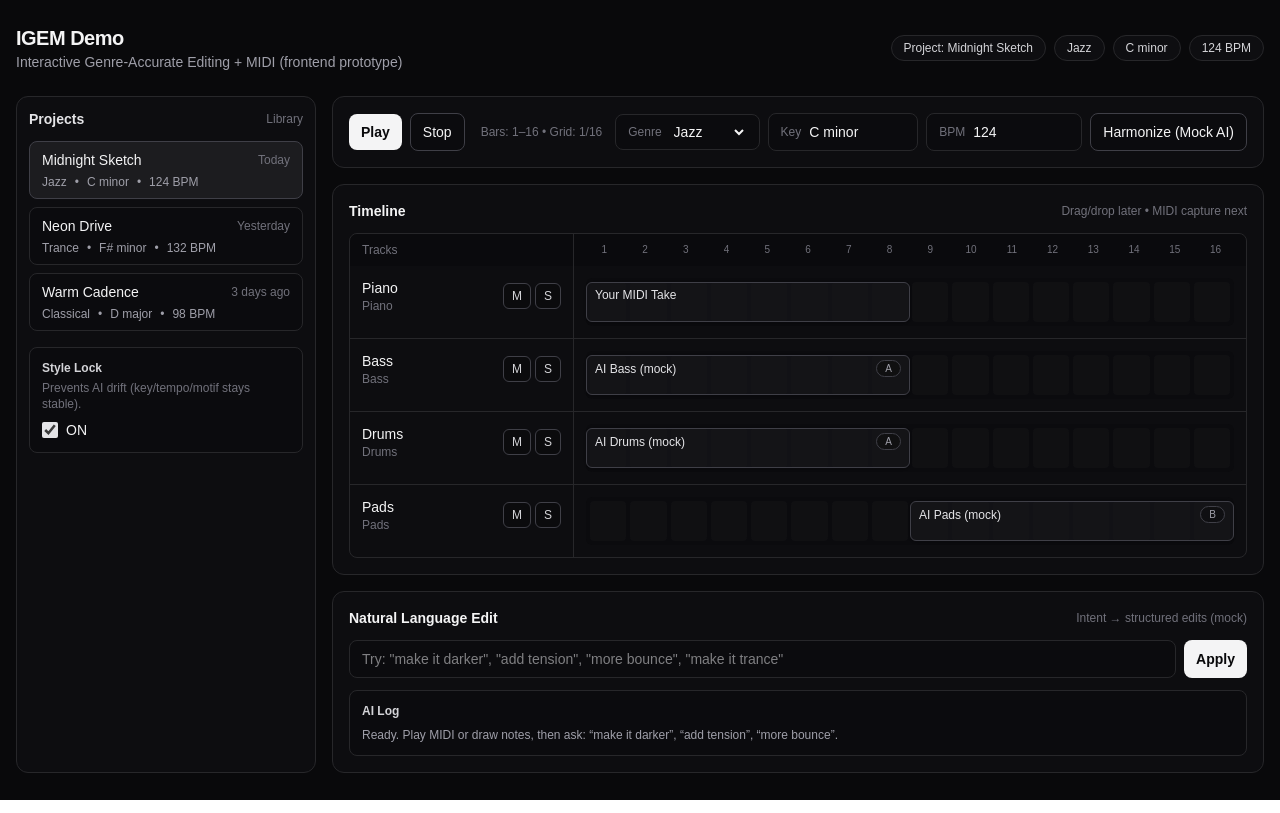
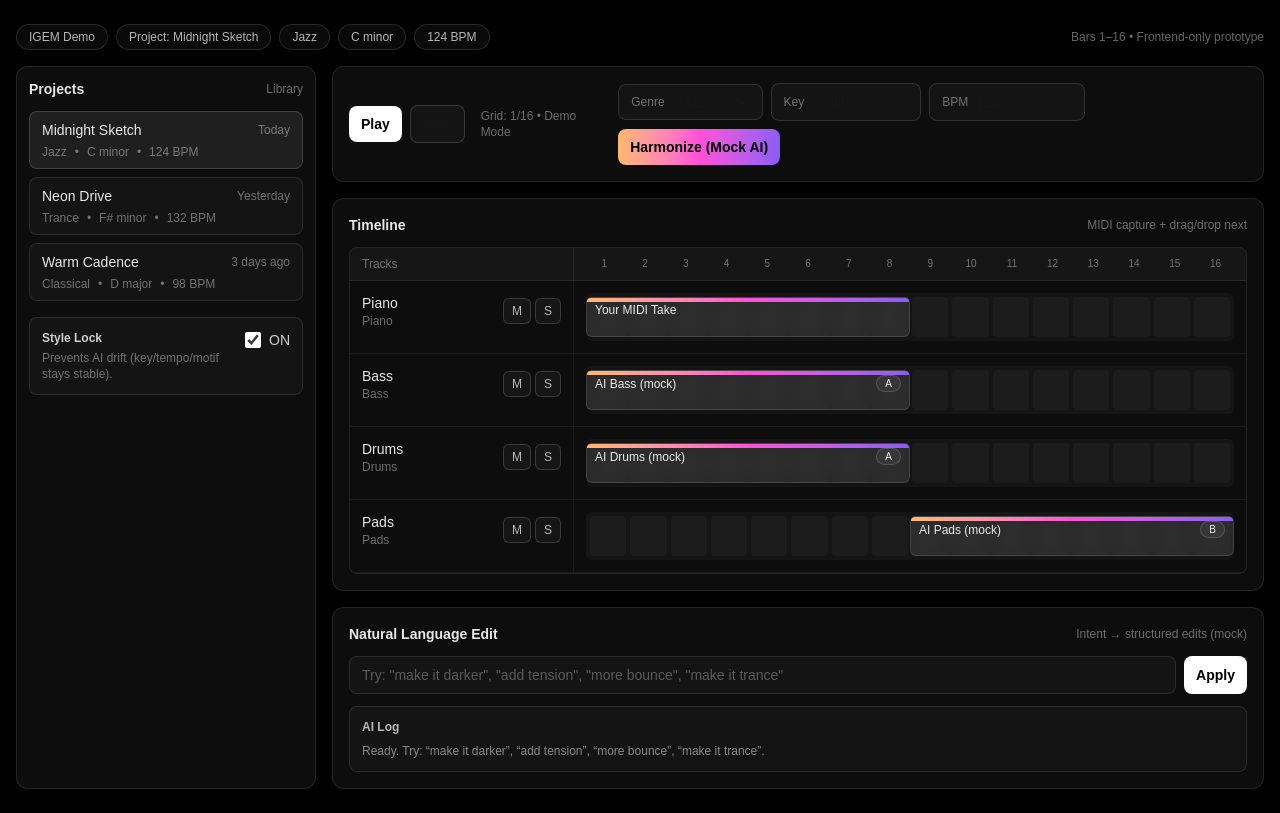
Before and after one commit to AntipasBen23/mozartai-feature-demo, a Next.js app: page / in a window 1280 px wide. Built offline with nearby package versions, Linux system fonts and the light colour scheme.

Commit message:
updated root page

```diff
--- a/src/app/page.tsx
+++ b/src/app/page.tsx
@@ -1,36 +1,13 @@
+// frontend/src/app/page.tsx
 "use client";
 
 import React, { useMemo, useState } from "react";
-
-type Genre = "Jazz" | "Trance" | "Classical";
-
-type Clip = {
-  id: string;
-  name: string;
-  startBar: number; // 1-based
-  bars: number;
-  variant?: "A" | "B";
-};
-
-type Track = {
-  id: string;
-  name: string;
-  kind: "Piano" | "Bass" | "Drums" | "Pads";
-  muted?: boolean;
-  solo?: boolean;
-  clips: Clip[];
-};
-
-type Project = {
-  id: string;
-  name: string;
-  genre: Genre;
-  key: string;
-  bpm: number;
-  updated: string;
-};
-
-const BAR_COUNT = 16;
+import { Badge } from "./ui/Badge";
+import { Controls } from "./ui/Controls";
+import { GridHeader } from "./ui/GridHeader";
+import { TrackRow } from "./ui/TrackRow";
+import { BAR_COUNT, Genre, Project, Track } from "./ui/types";
+import { cx, ui } from "./ui/theme";
 
 export default function Page() {
   const projects: Project[] = useMemo(
@@ -50,69 +27,36 @@ export default function Page() {
   const [bpm, setBpm] = useState(active.bpm);
   const [styleLock, setStyleLock] = useState(true);
   const [isPlaying, setIsPlaying] = useState(false);
+
+  const [aiLog, setAiLog] = useState<string[]>([
+    "Ready. Try: “make it darker”, “add tension”, “more bounce”, “make it trance”.",
+  ]);
   const [command, setCommand] = useState("");
-  const [aiLog, setAiLog] = useState<string[]>([
-    "Ready. Play MIDI or draw notes, then ask: “make it darker”, “add tension”, “more bounce”.",
-  ]);
 
-  const [tracks, setTracks] = useState<Track[]>(() => [
-    {
-      id: "t1",
-      name: "Piano",
-      kind: "Piano",
-      clips: [{ id: "c1", name: "Your MIDI Take", startBar: 1, bars: 8 }],
-    },
-    {
-      id: "t2",
-      name: "Bass",
-      kind: "Bass",
-      clips: [{ id: "c2", name: "AI Bass (mock)", startBar: 1, bars: 8, variant: "A" }],
-    },
-    {
-      id: "t3",
-      name: "Drums",
-      kind: "Drums",
-      clips: [{ id: "c3", name: "AI Drums (mock)", startBar: 1, bars: 8, variant: "A" }],
-    },
-    {
-      id: "t4",
-      name: "Pads",
-      kind: "Pads",
-      clips: [{ id: "c4", name: "AI Pads (mock)", startBar: 9, bars: 8, variant: "B" }],
-    },
+  const [tracks, setTracks] = useState<Track[]>([
+    { id: "t1", name: "Piano", kind: "Piano", clips: [{ id: "c1", name: "Your MIDI Take", startBar: 1, bars: 8 }] },
+    { id: "t2", name: "Bass", kind: "Bass", clips: [{ id: "c2", name: "AI Bass (mock)", startBar: 1, bars: 8, variant: "A" }] },
+    { id: "t3", name: "Drums", kind: "Drums", clips: [{ id: "c3", name: "AI Drums (mock)", startBar: 1, bars: 8, variant: "A" }] },
+    { id: "t4", name: "Pads", kind: "Pads", clips: [{ id: "c4", name: "AI Pads (mock)", startBar: 9, bars: 8, variant: "B" }] },
   ]);
 
   function toggleTrack(id: string, field: "muted" | "solo") {
-    setTracks((prev) =>
-      prev.map((t) => (t.id === id ? { ...t, [field]: !t[field] } : t))
-    );
+    setTracks((prev) => prev.map((t) => (t.id === id ? { ...t, [field]: !t[field] } : t)));
   }
 
   function runMockAI(action: string) {
-    const parsed = [
-      `Parsed: { genre: "${genre}", key: "${keySig}", bpm: ${bpm}, styleLock: ${styleLock} }`,
-      `Applied: ${action}`,
-    ];
-    setAiLog((l) => [...parsed, ...l].slice(0, 8));
-
-    // Tiny “believable” UI change: rename mock clips based on action.
+    setAiLog((l) => [`Applied: ${action}`, `Context: {genre:${genre}, key:${keySig}, bpm:${bpm}, lock:${styleLock}}`, ...l].slice(0, 8));
     setTracks((prev) =>
       prev.map((t) => {
         if (t.kind === "Bass" || t.kind === "Drums" || t.kind === "Pads") {
-          return {
-            ...t,
-            clips: t.clips.map((c) => ({
-              ...c,
-              name: c.name.replace("(mock)", `(mock • ${action})`),
-            })),
-          };
+          return { ...t, clips: t.clips.map((c) => ({ ...c, name: c.name.replace(/\(mock.*\)/, `(mock • ${action})`) })) };
         }
         return t;
       })
     );
   }
 
-  function onSubmitCommand(e: React.FormEvent) {
+  function submitCommand(e: React.FormEvent) {
     e.preventDefault();
     const text = command.trim();
     if (!text) return;
@@ -120,7 +64,6 @@ export default function Page() {
     setAiLog((l) => [`You: “${text}”`, ...l].slice(0, 8));
     setCommand("");
 
-    // Super simple intent mapping for the demo
     const lower = text.toLowerCase();
     if (lower.includes("darker")) runMockAI("Lower key + add minor tension");
     else if (lower.includes("bounce")) runMockAI("Add swing + syncopation");
@@ -132,30 +75,29 @@ export default function Page() {
   }
 
   return (
-    <div className="min-h-screen bg-zinc-950 text-zinc-100">
-      <div className="mx-auto max-w-7xl px-4 py-6">
-        <header className="flex items-center justify-between gap-4">
-          <div>
-            <h1 className="text-xl font-semibold tracking-tight">IGEM Demo</h1>
-            <p className="text-sm text-zinc-400">
-              Interactive Genre-Accurate Editing + MIDI (frontend prototype)
-            </p>
-          </div>
-
-          <div className="flex items-center gap-2">
+    <div className={cx(ui.page, "bg-black")}>
+      <div className={ui.shell}>
+        {/* Top status row (not a header/nav—just context chips) */}
+        <div className="flex flex-wrap items-center justify-between gap-3">
+          <div className="flex flex-wrap items-center gap-2">
+            <Badge>IGEM Demo</Badge>
             <Badge>Project: {active.name}</Badge>
             <Badge>{genre}</Badge>
             <Badge>{keySig}</Badge>
             <Badge>{bpm} BPM</Badge>
           </div>
-        </header>
 
-        <div className="mt-6 grid grid-cols-12 gap-4">
+          <div className="text-xs text-white/40">
+            Bars 1–{BAR_COUNT} • Frontend-only prototype
+          </div>
+        </div>
+
+        <div className="mt-4 grid grid-cols-12 gap-4">
           {/* Sidebar */}
-          <aside className="col-span-12 md:col-span-3 rounded-xl border border-zinc-800 bg-zinc-900/30 p-3">
+          <aside className={cx("col-span-12 md:col-span-3", ui.panel, "p-3")}>
             <div className="flex items-center justify-between">
-              <h2 className="text-sm font-semibold text-zinc-200">Projects</h2>
-              <span className="text-xs text-zinc-500">Library</span>
+              <div className="text-sm font-semibold text-white/90">Projects</div>
+              <div className="text-xs text-white/40">Library</div>
             </div>
 
             <div className="mt-3 space-y-2">
@@ -167,19 +109,20 @@ export default function Page() {
                     setGenre(p.genre);
                     setKeySig(p.key);
                     setBpm(p.bpm);
+                    setAiLog((l) => [`Loaded project: ${p.name}`, ...l].slice(0, 8));
                   }}
-                  className={[
+                  className={cx(
                     "w-full rounded-lg border px-3 py-2 text-left transition",
                     p.id === activeProjectId
-                      ? "border-zinc-700 bg-zinc-800/60"
-                      : "border-zinc-800 bg-zinc-950/30 hover:bg-zinc-800/30",
-                  ].join(" ")}
+                      ? "border-white/15 bg-white/[0.08]"
+                      : "border-white/10 bg-white/[0.03] hover:bg-white/[0.06]"
+                  )}
                 >
                   <div className="flex items-center justify-between">
-                    <span className="text-sm font-medium">{p.name}</span>
-                    <span className="text-xs text-zinc-500">{p.updated}</span>
+                    <span className="text-sm font-medium text-white/90">{p.name}</span>
+                    <span className="text-xs text-white/40">{p.updated}</span>
                   </div>
-                  <div className="mt-1 flex items-center gap-2 text-xs text-zinc-400">
+                  <div className="mt-1 flex items-center gap-2 text-xs text-white/40">
                     <span>{p.genre}</span>
                     <span>•</span>
                     <span>{p.key}</span>
@@ -190,73 +133,55 @@ export default function Page() {
               ))}
             </div>
 
-            <div className="mt-4 rounded-lg border border-zinc-800 bg-zinc-950/40 p-3">
-              <h3 className="text-xs font-semibold text-zinc-300">Style Lock</h3>
-              <p className="mt-1 text-xs text-zinc-500">
+            <div className="mt-4 rounded-lg border border-white/10 bg-white/[0.03] p-3">
+              <div className="flex items-start justify-between gap-3">
+                <div>
+                  <div className="text-xs font-semibold text-white/80">Style Lock</div>
+                  <div className="mt-1 text-xs text-white/40">
                     Prevents AI drift (key/tempo/motif stays stable).
-              </p>
-              <label className="mt-2 flex cursor-pointer items-center gap-2">
+                  </div>
+                </div>
+
+                <label className="flex cursor-pointer items-center gap-2">
                   <input
                     type="checkbox"
                     checked={styleLock}
                     onChange={(e) => setStyleLock(e.target.checked)}
-                  className="h-4 w-4 accent-zinc-200"
+                    className="h-4 w-4 accent-white"
                   />
-                <span className="text-sm">{styleLock ? "ON" : "OFF"}</span>
+                  <span className="text-sm text-white/80">{styleLock ? "ON" : "OFF"}</span>
                 </label>
+              </div>
             </div>
           </aside>
 
           {/* Main */}
           <main className="col-span-12 md:col-span-9 space-y-4">
-            {/* Transport */}
-            <section className="rounded-xl border border-zinc-800 bg-zinc-900/30 p-4">
-              <div className="flex flex-col gap-3 md:flex-row md:items-center md:justify-between">
-                <div className="flex items-center gap-2">
-                  <button
-                    onClick={() => setIsPlaying((v) => !v)}
-                    className="rounded-lg bg-zinc-100 px-3 py-2 text-sm font-semibold text-zinc-950 hover:bg-white"
-                  >
-                    {isPlaying ? "Pause" : "Play"}
-                  </button>
-                  <button
-                    onClick={() => {
+            <Controls
+              genre={genre}
+              setGenre={setGenre}
+              keySig={keySig}
+              setKeySig={setKeySig}
+              bpm={bpm}
+              setBpm={setBpm}
+              isPlaying={isPlaying}
+              onPlayToggle={() => setIsPlaying((v) => !v)}
+              onStop={() => {
                 setIsPlaying(false);
                 setAiLog((l) => ["Stopped playback.", ...l].slice(0, 8));
               }}
-                    className="rounded-lg border border-zinc-700 bg-zinc-950/40 px-3 py-2 text-sm hover:bg-zinc-800/30"
-                  >
-                    Stop
-                  </button>
-                  <span className="ml-2 text-xs text-zinc-500">
-                    Bars: 1–{BAR_COUNT} • Grid: 1/16
-                  </span>
+              onHarmonize={() => runMockAI("Harmonize + add genre groove")}
+            />
+
+            <section className={cx(ui.panel, ui.panelPad)}>
+              <div className="flex items-center justify-between">
+                <div className="text-sm font-semibold text-white/90">Timeline</div>
+                <div className="text-xs text-white/40">MIDI capture + drag/drop next</div>
               </div>
 
-                <div className="flex flex-wrap items-center gap-2">
-                  <Select value={genre} onChange={(v) => setGenre(v as Genre)} label="Genre" />
-                  <Input value={keySig} onChange={setKeySig} label="Key" placeholder="C minor" />
-                  <Input value={String(bpm)} onChange={(v) => setBpm(Number(v || 0))} label="BPM" />
-                  <button
-                    onClick={() => runMockAI("Harmonize + add genre groove")}
-                    className="rounded-lg border border-zinc-700 bg-zinc-950/40 px-3 py-2 text-sm hover:bg-zinc-800/30"
-                  >
-                    Harmonize (Mock AI)
-                  </button>
-                </div>
-              </div>
-            </section>
-
-            {/* Timeline */}
-            <section className="rounded-xl border border-zinc-800 bg-zinc-900/30 p-4">
-              <div className="flex items-center justify-between">
-                <h2 className="text-sm font-semibold">Timeline</h2>
-                <span className="text-xs text-zinc-500">Drag/drop later • MIDI capture next</span>
-              </div>
-
-              <div className="mt-3 overflow-hidden rounded-lg border border-zinc-800">
+              <div className="mt-3 overflow-hidden rounded-lg border border-white/10">
                 <GridHeader />
-                <div className="divide-y divide-zinc-800">
+                <div>
                   {tracks.map((t) => (
                     <TrackRow
                       key={t.id}
@@ -269,31 +194,27 @@ export default function Page() {
               </div>
             </section>
 
-            {/* Command / AI Panel */}
-            <section className="rounded-xl border border-zinc-800 bg-zinc-900/30 p-4">
+            <section className={cx(ui.panel, ui.panelPad)}>
               <div className="flex items-center justify-between">
-                <h2 className="text-sm font-semibold">Natural Language Edit</h2>
-                <span className="text-xs text-zinc-500">Intent → structured edits (mock)</span>
+                <div className="text-sm font-semibold text-white/90">Natural Language Edit</div>
+                <div className="text-xs text-white/40">Intent → structured edits (mock)</div>
               </div>
 
-              <form onSubmit={onSubmitCommand} className="mt-3 flex gap-2">
+              <form onSubmit={submitCommand} className="mt-3 flex gap-2">
                 <input
                   value={command}
                   onChange={(e) => setCommand(e.target.value)}
                   placeholder='Try: "make it darker", "add tension", "more bounce", "make it trance"'
-                  className="w-full rounded-lg border border-zinc-800 bg-zinc-950/40 px-3 py-2 text-sm outline-none focus:border-zinc-600"
+                  className="w-full rounded-lg border border-white/10 bg-white/[0.03] px-3 py-2 text-sm text-white/90 outline-none placeholder:text-white/30 focus:border-white/20"
                 />
-                <button
-                  type="submit"
-                  className="rounded-lg bg-zinc-100 px-3 py-2 text-sm font-semibold text-zinc-950 hover:bg-white"
-                >
+                <button type="submit" className={ui.btnPrimary}>
                   Apply
                 </button>
               </form>
 
-              <div className="mt-3 rounded-lg border border-zinc-800 bg-zinc-950/40 p-3">
-                <div className="text-xs font-semibold text-zinc-300">AI Log</div>
-                <ul className="mt-2 space-y-1 text-xs text-zinc-400">
+              <div className="mt-3 rounded-lg border border-white/10 bg-white/[0.03] p-3">
+                <div className="text-xs font-semibold text-white/70">AI Log</div>
+                <ul className="mt-2 space-y-1 text-xs text-white/50">
                   {aiLog.map((line, i) => (
                     <li key={i} className="truncate">
                       {line}
@@ -308,167 +229,3 @@ export default function Page() {
     </div>
   );
 }
-
-/* ---------- UI bits (kept inline; we can extract later) ---------- */
-
-function Badge({ children }: { children: React.ReactNode }) {
-  return (
-    <span className="rounded-full border border-zinc-800 bg-zinc-900/40 px-3 py-1 text-xs text-zinc-300">
-      {children}
-    </span>
-  );
-}
-
-function Input({
-  label,
-  value,
-  onChange,
-  placeholder,
-}: {
-  label: string;
-  value: string;
-  onChange: (v: string) => void;
-  placeholder?: string;
-}) {
-  return (
-    <label className="flex items-center gap-2 rounded-lg border border-zinc-800 bg-zinc-950/40 px-3 py-2">
-      <span className="text-xs text-zinc-500">{label}</span>
-      <input
-        value={value}
-        onChange={(e) => onChange(e.target.value)}
-        placeholder={placeholder}
-        className="w-24 bg-transparent text-sm outline-none"
-      />
-    </label>
-  );
-}
-
-function Select({
-  label,
-  value,
-  onChange,
-}: {
-  label: string;
-  value: string;
-  onChange: (v: string) => void;
-}) {
-  return (
-    <label className="flex items-center gap-2 rounded-lg border border-zinc-800 bg-zinc-950/40 px-3 py-2">
-      <span className="text-xs text-zinc-500">{label}</span>
-      <select
-        value={value}
-        onChange={(e) => onChange(e.target.value)}
-        className="bg-transparent text-sm outline-none"
-      >
-        <option className="bg-zinc-950" value="Jazz">Jazz</option>
-        <option className="bg-zinc-950" value="Trance">Trance</option>
-        <option className="bg-zinc-950" value="Classical">Classical</option>
-      </select>
-    </label>
-  );
-}
-
-function GridHeader() {
-  return (
-    <div className="grid grid-cols-12 bg-zinc-950/50">
-      <div className="col-span-3 border-r border-zinc-800 px-3 py-2 text-xs text-zinc-500">
-        Tracks
-      </div>
-      <div className="col-span-9 px-3 py-2">
-        <div className="grid grid-cols-16 gap-1 text-[10px] text-zinc-500">
-          {Array.from({ length: BAR_COUNT }).map((_, i) => (
-            <div key={i} className="text-center">
-              {i + 1}
-            </div>
-          ))}
-        </div>
-      </div>
-    </div>
-  );
-}
-
-function TrackRow({
-  track,
-  onToggleMute,
-  onToggleSolo,
-}: {
-  track: Track;
-  onToggleMute: () => void;
-  onToggleSolo: () => void;
-}) {
-  return (
-    <div className="grid grid-cols-12">
-      <div className="col-span-3 border-r border-zinc-800 px-3 py-3">
-        <div className="flex items-center justify-between">
-          <div>
-            <div className="text-sm font-medium">{track.name}</div>
-            <div className="text-xs text-zinc-500">{track.kind}</div>
-          </div>
-          <div className="flex gap-1">
-            <button
-              onClick={onToggleMute}
-              className={[
-                "rounded-md border px-2 py-1 text-xs",
-                track.muted
-                  ? "border-zinc-200 bg-zinc-200 text-zinc-950"
-                  : "border-zinc-700 bg-zinc-950/40 text-zinc-300 hover:bg-zinc-800/30",
-              ].join(" ")}
-            >
-              M
-            </button>
-            <button
-              onClick={onToggleSolo}
-              className={[
-                "rounded-md border px-2 py-1 text-xs",
-                track.solo
-                  ? "border-zinc-200 bg-zinc-200 text-zinc-950"
-                  : "border-zinc-700 bg-zinc-950/40 text-zinc-300 hover:bg-zinc-800/30",
-              ].join(" ")}
-            >
-              S
-            </button>
-          </div>
-        </div>
-      </div>
-
-      <div className="col-span-9 px-3 py-3">
-        <div className="relative h-12 rounded-md bg-zinc-950/40">
-          {/* bar grid */}
-          <div className="absolute inset-0 grid grid-cols-16 gap-1 p-1">
-            {Array.from({ length: BAR_COUNT }).map((_, i) => (
-              <div key={i} className="rounded-sm bg-zinc-900/40" />
-            ))}
-          </div>
-
-          {/* clips */}
-          <div className="absolute inset-0 p-1">
-            {track.clips.map((c) => (
-              <ClipBlock key={c.id} clip={c} />
-            ))}
-          </div>
-        </div>
-      </div>
-    </div>
-  );
-}
-
-function ClipBlock({ clip }: { clip: Clip }) {
-  const leftPct = ((clip.startBar - 1) / BAR_COUNT) * 100;
-  const widthPct = (clip.bars / BAR_COUNT) * 100;
-  return (
-    <div
-      className="absolute h-10 rounded-md border border-zinc-700 bg-zinc-900/60 px-2 py-1 text-xs text-zinc-200 shadow-sm"
-      style={{ left: `${leftPct}%`, width: `${widthPct}%`, top: "4px" }}
-      title={`${clip.name} • Bars ${clip.startBar}-${clip.startBar + clip.bars - 1}`}
-    >
-      <div className="flex items-center justify-between gap-2">
-        <span className="truncate">{clip.name}</span>
-        {clip.variant ? (
-          <span className="rounded-full border border-zinc-700 bg-zinc-950/40 px-2 py-[1px] text-[10px] text-zinc-400">
-            {clip.variant}
-          </span>
-        ) : null}
-      </div>
-    </div>
-  );
-}
```
Lines whose indentation alone changed are shown as unchanged.
